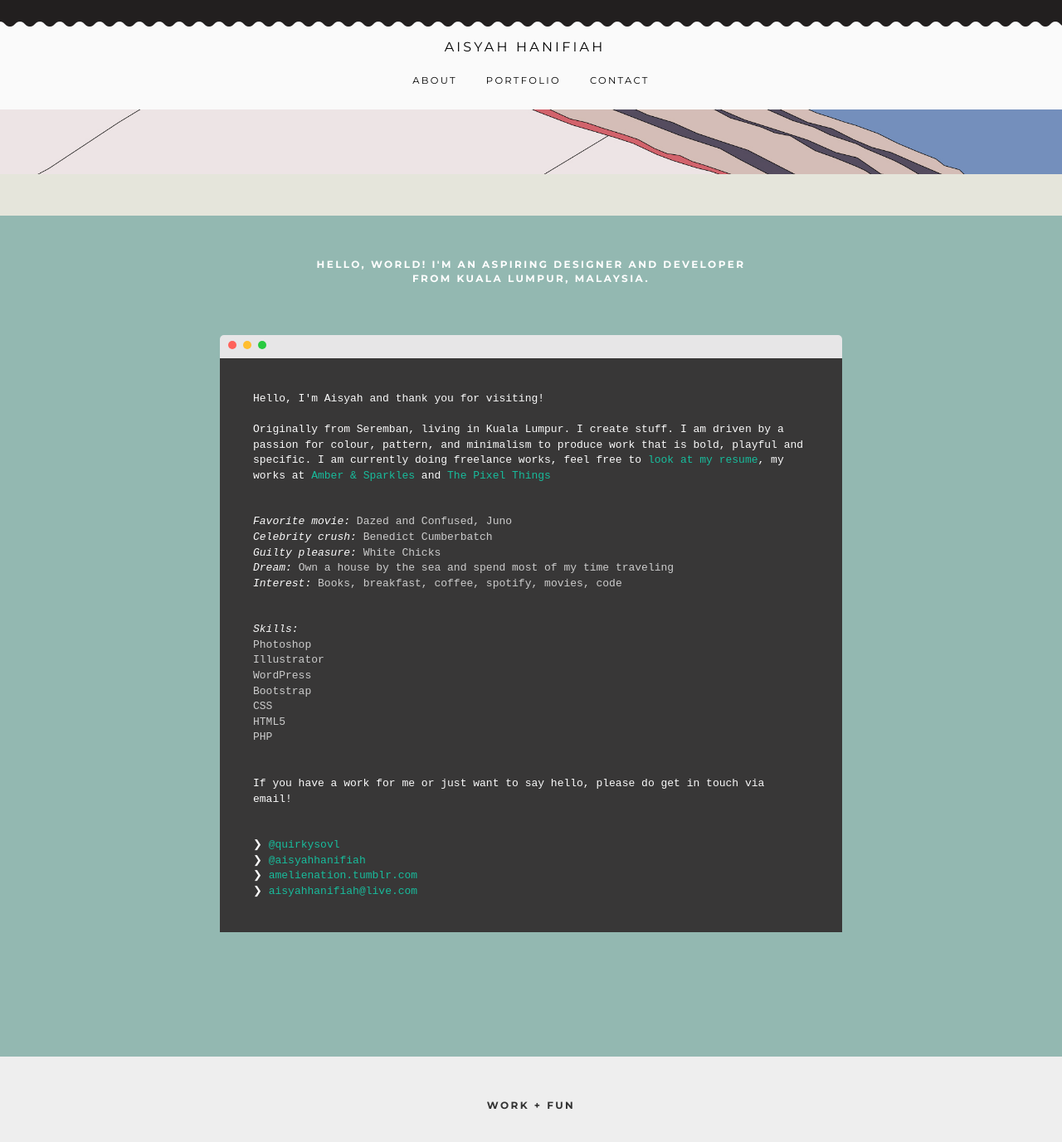
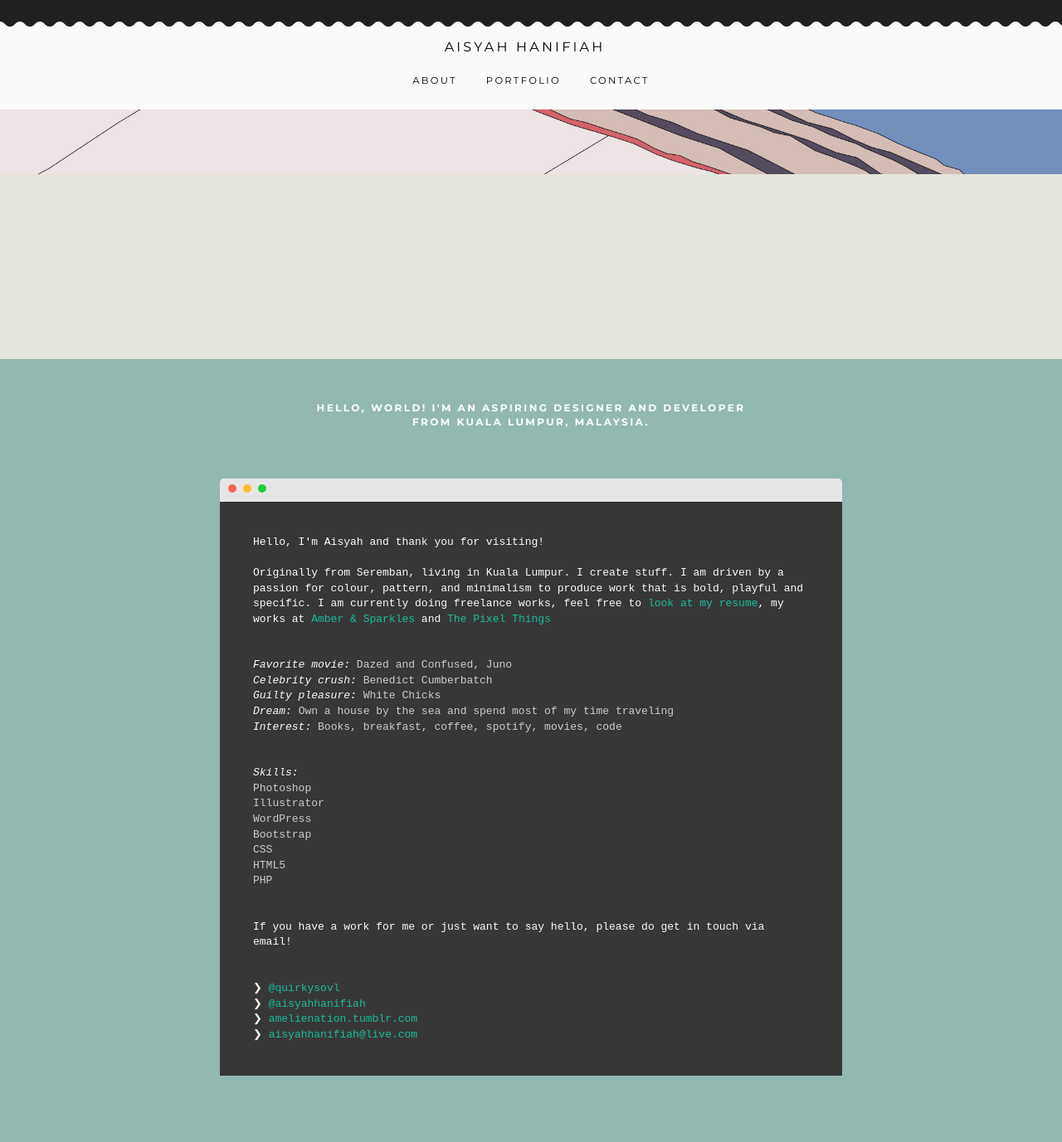
Before and after one commit to aisyahhanifiah/aisyahhanifiah.github.io, a Jekyll site: the page built from index.md, in a window 1280 px wide and 1400 px high, scrolled down 235 px. Shown: the top 1377 px of the window at 83% size. Built offline with Jekyll 4.4.1, drawn with Linux system fonts in a browser that asks for light colours; nearby versions of some CDN libraries; some web fonts are replaced.

Commit message:
Update freelancer.css

```diff
--- a/assets/css/freelancer.css
+++ b/assets/css/freelancer.css
@@ -159,7 +159,7 @@ section h2 {
 section.illustration {
   /*padding-top: 200px;*/
   background: #e5e5db;
-  height: auto;
+  height: 668px;
 }
 section.success {
   background: #93b8b1;
```
